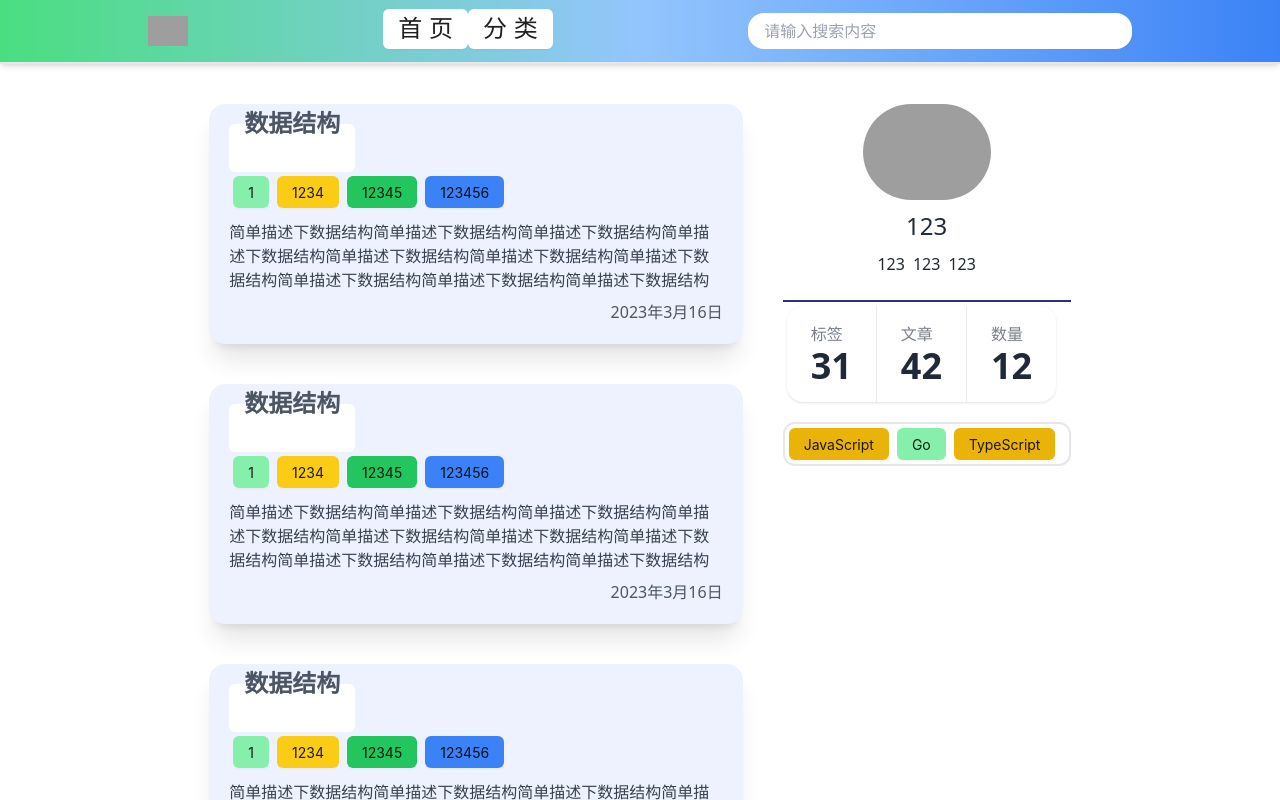
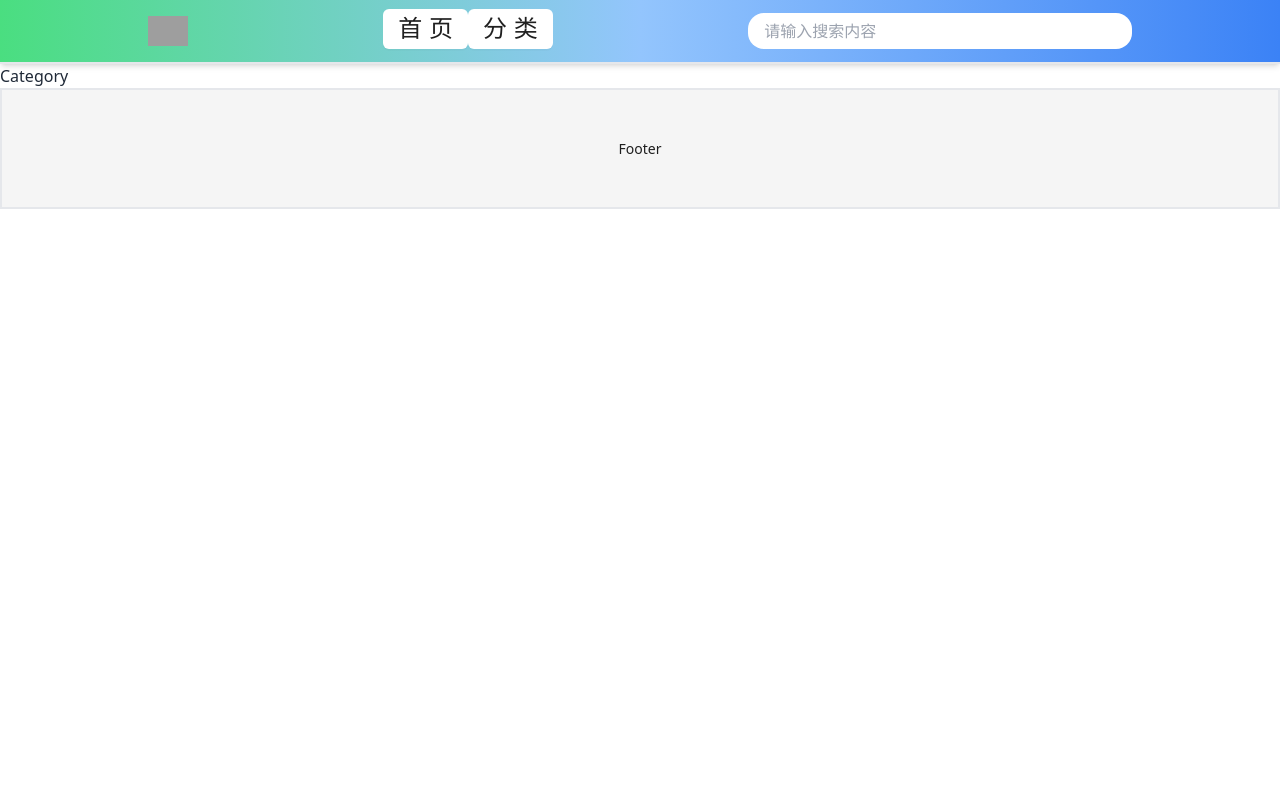
Before and after one commit to fishworm96/react-blog, a React (Vite) app: page /category in a window 1280 px wide. Built offline with nearby package versions, Linux system fonts and the light colour scheme; grey boxes are pictures that could not be loaded.

Commit message:
style: 修改首页样式

```diff
--- a/package.json
+++ b/package.json
@@ -20,6 +20,7 @@
     "react": "^18.2.0",
     "react-dom": "^18.2.0",
     "react-router": "^6.9.0",
+    "react-router-dom": "^6.9.0",
     "tailwindcss": "^3.2.7"
   },
   "devDependencies": {
--- a/src/components/Side/index.tsx
+++ b/src/components/Side/index.tsx
@@ -35,25 +35,25 @@ const Side = () => {
       <div className="stats stats-vertical lg:stats-horizontal shadow m-1">
 
         <div className="stat">
-          <div className="stat-title">标签</div>
+          <div className="stat-title text-center">标签</div>
           <div className="stat-value">31</div>
           {/* <div className="stat-desc">Jan</div> */}
         </div>
 
         <div className="stat">
-          <div className="stat-title">文章</div>
+          <div className="stat-title text-center">文章</div>
           <div className="stat-value">42</div>
           {/* <div className="stat-desc">400</div> */}
         </div>
 
         <div className="stat">
-          <div className="stat-title">数量</div>
+          <div className="stat-title text-center">分类</div>
           <div className="stat-value">12</div>
           {/* <div className="stat-desc">90</div> */}
         </div>
 
       </div>
-      <div className='mt-4 border-2 rounded-xl'>
+      <div className='mt-4 border-2 rounded-xl p-3'>
         {
           tag.map(item => <Tag tag={item} />)
         }
--- a/src/main.tsx
+++ b/src/main.tsx
@@ -1,11 +1,12 @@
 import React from 'react'
 import ReactDOM from 'react-dom/client'
-import App from './App'
+import { RouterProvider } from 'react-router-dom'
 import 'normalize.css'
 import './styles/styles.css'
+import router from './router'
 
 ReactDOM.createRoot(document.getElementById('root') as HTMLElement).render(
   <React.StrictMode>
-    <App />
+    <RouterProvider router={router} />
   </React.StrictMode>,
 )
--- /dev/null
+++ b/src/pages/article/index.tsx
@@ -0,0 +1,4 @@
+const Article = () => {
+  return <div>Article</div>
+}
+export default Article
--- /dev/null
+++ b/src/pages/category/index.tsx
@@ -0,0 +1,4 @@
+const Category = () => {
+  return <div>Category</div>
+}
+export default Category
--- /dev/null
+++ b/src/pages/layout/component/Content/Main/index.tsx
@@ -0,0 +1,28 @@
+import { Pagination } from 'antd'
+import Card from 'components/Card'
+import Side from 'components/Side'
+
+const Main = () => {
+  const a = ['1', '1234', '12345', '123456']
+
+  const changePage = (pageNumber: number) => {
+    console.log(pageNumber)
+  }
+
+  return (
+    <>
+      <div className='flex justify-center'>
+        <div className='flex flex-col items-center w-full lg:w-5/12 lg:mr-10'>
+          {
+            a.map(item => (
+              <Card key={item} tag={a} />
+            ))
+          }
+        </div>
+        <Side />
+      </div>
+      <Pagination className='mx-auto my-4' defaultCurrent={1} total={60} onChange={changePage} />
+    </>
+  )
+}
+export default Main
--- a/src/pages/layout/component/Content/index.tsx
+++ b/src/pages/layout/component/Content/index.tsx
@@ -1,28 +1,15 @@
-import { Pagination } from 'antd'
-import Card from '../../../../components/Card'
-import Side from '../../../../components/Side'
+interface Props {
+  children: JSX.Element
+}
 
-const Content = () => {
-  const a = ['1', '1234', '12345', '123456']
-
-  const changePage = (pageNumber: number) => {
-    console.log(pageNumber)
-  }
-
+const Content = ({ children }: Props) => {
   return (
     <main className='flex flex-col lg:flex-1 justify-center'>
-      <div className='flex justify-center'>
-        <div className='flex flex-col items-center w-full lg:w-5/12 lg:mr-10'>
-          {
-            a.map(item => (
-              <Card key={item} tag={a} />
-            ))
-          }
-        </div>
-        <Side />
-      </div>
-      <Pagination className='mx-auto my-4' defaultCurrent={1} total={60} onChange={changePage} />
+      <>
+        {children}
+      </>
     </main>
   )
 }
+
 export default Content
--- a/src/pages/layout/component/Header/HeaderDrawer/index.tsx
+++ b/src/pages/layout/component/Header/HeaderDrawer/index.tsx
@@ -1,7 +1,7 @@
 import { Button, Drawer } from 'antd'
 import { useState } from 'react'
 
-const HeaderDrawer = ({ menu }: { menu: string[] }) => {
+const HeaderDrawer = ({ menu }: { menu: { tag: string; path: string }[] }) => {
   const [open, setOpen] = useState(false)
 
   const showDrawer = () => {
@@ -15,13 +15,13 @@ const HeaderDrawer = ({ menu }: { menu: string[] }) => {
   return (
     <div className='-m-20 lg:hidden'>
       <Button type="primary" onClick={showDrawer}>
-      三
+        三
       </Button>
       <Drawer title="Basic Drawer" placement="right" onClose={onClose} open={open}>
         {
           menu.map(item => (
             <div className='flex flex-col'>
-              <Button className='mb-2 w-1/2'>{item}</Button>
+              <Button className='mb-2 w-1/2'>{item.tag}</Button>
             </div>
           ))
         }
--- /dev/null
+++ b/src/pages/layout/component/Header/config.ts
@@ -0,0 +1,10 @@
+export const useLinkList = () => {
+  const NavLinkList = [
+    { tag: '首页', path: '/' },
+    { tag: '分类', path: '/category' },
+  ]
+
+  return {
+    NavLinkList,
+  }
+}
--- a/src/pages/layout/component/Header/index.tsx
+++ b/src/pages/layout/component/Header/index.tsx
@@ -1,9 +1,11 @@
 import { Button } from 'antd'
 import { Header } from 'antd/es/layout/layout'
+import { Link } from 'react-router-dom'
+import { useLinkList } from './config'
 import HeaderDrawer from './HeaderDrawer'
 
 const BaseHeader = () => {
-  const title = ['首页', '分类']
+  const { NavLinkList } = useLinkList()
 
   return (
     <Header className="flex justify-around items-center border-b-2 shadow-md bg-gradient-to-r font-middle from-green-400 via-blue-300 to-blue-500">
@@ -15,13 +17,17 @@ const BaseHeader = () => {
           title.map(item => (<span className="m-2 text-2xl h-20">{item}</span>))
         } */}
         {
-          title.map(item => <Button className='text-2xl h-10 border-none'>{item}</Button>)
+          NavLinkList.map(item => (
+            <Link to={item.path}>
+              <Button className='text-2xl h-10 border-none'>{item.tag}</Button>
+            </Link>
+          ))
         }
       </div>
       <div>
         <input placeholder='请输入搜索内容' className='h-9 lg:w-96 rounded-2xl pl-4' />
       </div>
-      <HeaderDrawer menu={title} />
+      <HeaderDrawer menu={NavLinkList} />
     </Header>
   )
 }
--- a/src/pages/layout/index.tsx
+++ b/src/pages/layout/index.tsx
@@ -1,3 +1,5 @@
+// import Content from './component/Content'
+import { Outlet } from 'react-router'
 import Content from './component/Content'
 import BaseFooter from './component/Footer'
 import BaseHeader from './component/Header'
@@ -6,7 +8,9 @@ const Layout = () => {
   return (
     <>
       <BaseHeader />
-      <Content />
+      <Content>
+        <Outlet />
+      </Content>
       <BaseFooter />
     </>
   )
--- /dev/null
+++ b/src/router/index.tsx
@@ -0,0 +1,28 @@
+import { createBrowserRouter } from 'react-router-dom'
+import Article from '@/pages/article'
+import Category from '@/pages/category'
+import Layout from '@/pages/layout'
+import Main from '@/pages/layout/component/Content/Main'
+
+export const router = [
+  {
+    path: '/',
+    element: <Layout />,
+    children: [
+      {
+        path: '',
+        element: <Main />,
+      },
+      {
+        path: 'article',
+        element: <Article />,
+      },
+      {
+        path: 'category',
+        element: <Category />,
+      },
+    ],
+  },
+]
+
+export default createBrowserRouter(router)
```
Also changed, not shown: 1 other file (tests, documents, lock files or other folders).
